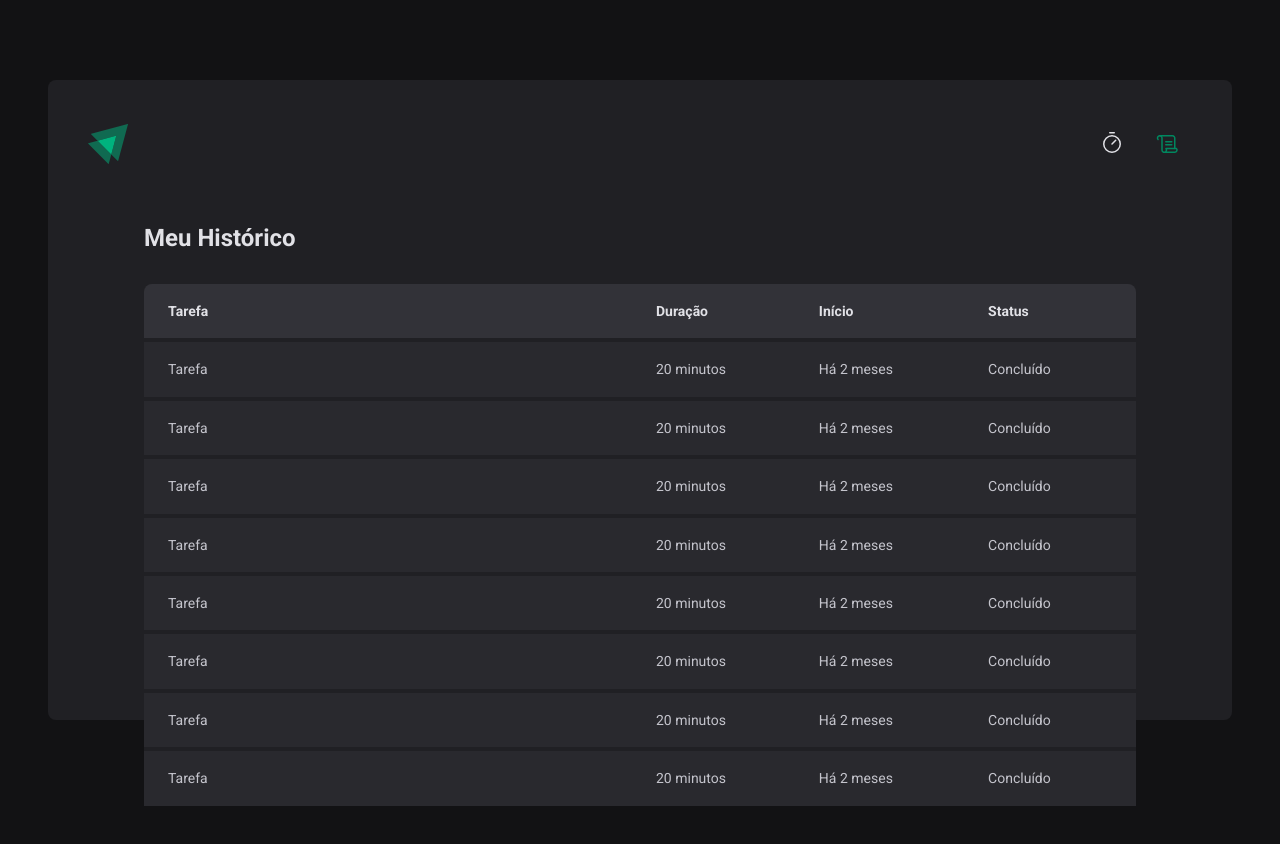
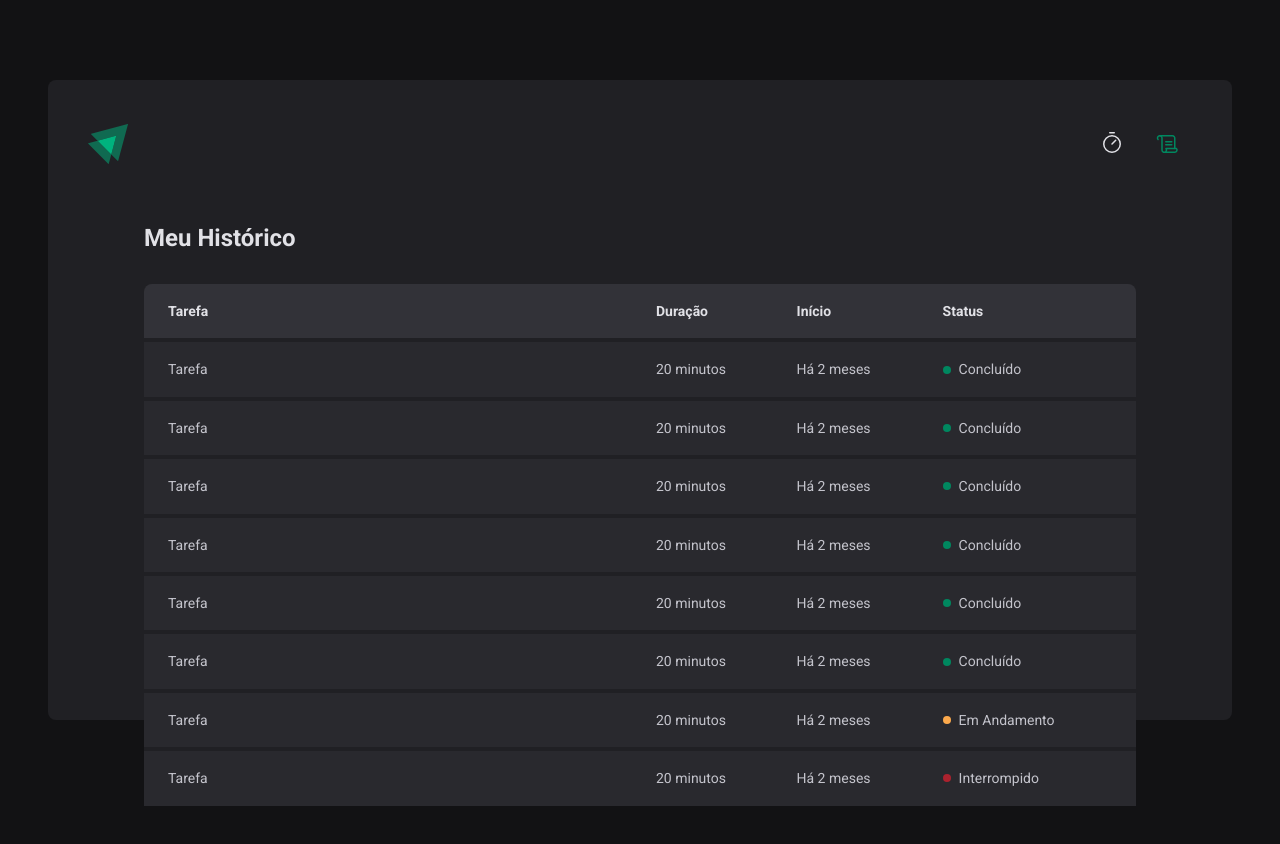
Before and after one commit to brunofhorn/pomodoro, a React (Vite) app: page /history in a window 1280 px wide. Shown: the top 844 px of the page. Built offline with nearby package versions, Linux system fonts and the light colour scheme.

Commit message:
feat: create status component

```diff
--- a/src/pages/History/index.tsx
+++ b/src/pages/History/index.tsx
@@ -1,4 +1,4 @@
-import { HistoryContainer, HistoryList } from "./styles";
+import { HistoryContainer, HistoryList, Status } from "./styles";
 
 export function History(){
     return (
@@ -20,49 +20,65 @@
                             <td>Tarefa</td>
                             <td>20 minutos</td>
                             <td>Há 2 meses</td>
-                            <td>Concluído</td>
+                            <td>
+                                <Status statusColor="green">Concluído</Status>
+                            </td>
                         </tr>
                         <tr>
                             <td>Tarefa</td>
                             <td>20 minutos</td>
                             <td>Há 2 meses</td>
-                            <td>Concluído</td>
+                            <td>
+                                <Status statusColor="green">Concluído</Status>
+                            </td>
                         </tr>
                         <tr>
                             <td>Tarefa</td>
                             <td>20 minutos</td>
                             <td>Há 2 meses</td>
-                            <td>Concluído</td>
+                            <td>
+                                <Status statusColor="green">Concluído</Status>
+                            </td>
                         </tr>
                         <tr>
                             <td>Tarefa</td>
                             <td>20 minutos</td>
                             <td>Há 2 meses</td>
-                            <td>Concluído</td>
+                            <td>
+                                <Status statusColor="green">Concluído</Status>
+                            </td>
                         </tr>
                         <tr>
                             <td>Tarefa</td>
                             <td>20 minutos</td>
                             <td>Há 2 meses</td>
-                            <td>Concluído</td>
+                            <td>
+                                <Status statusColor="green">Concluído</Status>
+                            </td>
                         </tr>
                         <tr>
                             <td>Tarefa</td>
                             <td>20 minutos</td>
                             <td>Há 2 meses</td>
-                            <td>Concluído</td>
+                            <td>
+                                <Status statusColor="green">Concluído</Status>
+                            </td>
                         </tr>
                         <tr>
                             <td>Tarefa</td>
                             <td>20 minutos</td>
                             <td>Há 2 meses</td>
-                            <td>Concluído</td>
+                            <td>
+                                <Status statusColor="yellow">Em Andamento</Status>
+                            </td>
                         </tr>
                         <tr>
                             <td>Tarefa</td>
                             <td>20 minutos</td>
                             <td>Há 2 meses</td>
-                            <td>Concluído</td>
+                            <td>
+                                <Status statusColor="red">Interrompido</Status>
+                            </td>
                         </tr>
                     </tbody>
                 </table>
--- a/src/pages/History/styles.ts
+++ b/src/pages/History/styles.ts
@@ -61,3 +61,27 @@
         }
     }
 `;
+
+const STATUS_COLORS = {
+    yellow: "yellow-500",
+    green: "green-500",
+    red: "red-500",
+} as const
+
+interface StatusProps{
+    statusColor: keyof typeof STATUS_COLORS
+}
+
+export const Status = styled.span<StatusProps>`
+    display: flex;
+    align-items: center;
+    gap: 0.5rem;
+
+    &::before{
+        content: "";
+        width: 0.5rem;
+        height: 0.5rem;
+        border-radius: 9999px;
+        background: ${props => props.theme[STATUS_COLORS[props.statusColor]]};
+    }
+`;
```
